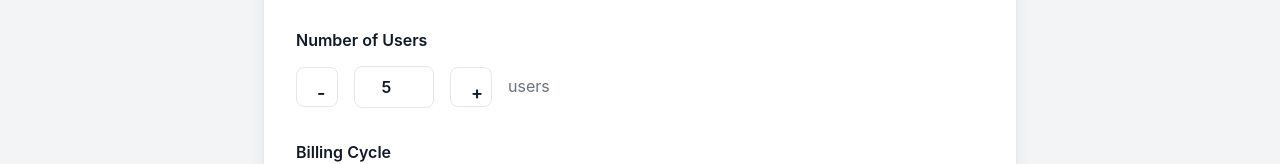
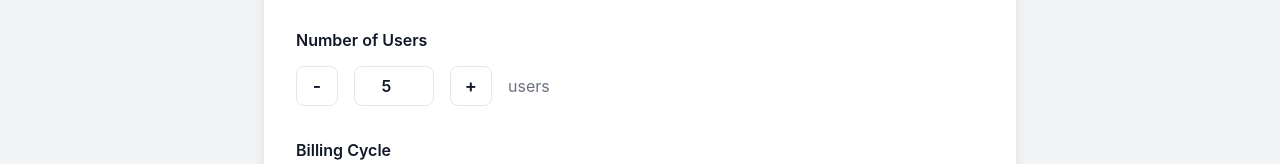
Before and after one commit to deepesh75/zyync-project-management, a Next.js app: page /pricing/pro in a window 1280 px wide. Shown: the part 361-525 px from the top of the page. Built offline with nearby package versions, Linux system fonts and the light colour scheme; no server answers.

Commit message:
Fix alignment: Properly align user count controls on pro pricing page

```diff
--- a/src/pages/pricing/pro.tsx
+++ b/src/pages/pricing/pro.tsx
@@ -185,7 +185,8 @@ export default function ProPricing() {
                   onClick={() => setUserCount(Math.max(1, userCount - 1))}
                   style={{
                     width: 40, height: 40, borderRadius: 8, border: '1px solid var(--border)',
-                    background: 'var(--surface)', cursor: 'pointer', fontSize: 18, fontWeight: 600, color: 'var(--text)'
+                    background: 'var(--surface)', cursor: 'pointer', fontSize: 18, fontWeight: 600, color: 'var(--text)',
+                    display: 'flex', alignItems: 'center', justifyContent: 'center', lineHeight: 1
                   }}
                 >
                   -
@@ -195,8 +196,9 @@ export default function ProPricing() {
                   value={userCount}
                   onChange={(e) => setUserCount(Math.max(1, parseInt(e.target.value) || 1))}
                   style={{
-                    width: 80, padding: '8px 12px', border: '1px solid var(--border)', borderRadius: 8,
-                    fontSize: 16, fontWeight: 600, textAlign: 'center', background: 'var(--surface)', color: 'var(--text)'
+                    width: 80, height: 40, padding: '0 12px', border: '1px solid var(--border)', borderRadius: 8,
+                    fontSize: 16, fontWeight: 600, textAlign: 'center', background: 'var(--surface)', color: 'var(--text)',
+                    lineHeight: 1, boxSizing: 'border-box'
                   }}
                   min="1"
                 />
@@ -204,12 +206,13 @@ export default function ProPricing() {
                   onClick={() => setUserCount(userCount + 1)}
                   style={{
                     width: 40, height: 40, borderRadius: 8, border: '1px solid var(--border)',
-                    background: 'var(--surface)', cursor: 'pointer', fontSize: 18, fontWeight: 600, color: 'var(--text)'
+                    background: 'var(--surface)', cursor: 'pointer', fontSize: 18, fontWeight: 600, color: 'var(--text)',
+                    display: 'flex', alignItems: 'center', justifyContent: 'center', lineHeight: 1
                   }}
                 >
                   +
                 </button>
-                <span style={{ fontSize: 16, color: 'var(--text-secondary)' }}>users</span>
+                <span style={{ fontSize: 16, color: 'var(--text-secondary)', lineHeight: 1, display: 'flex', alignItems: 'center', height: 40 }}>users</span>
               </div>
             </div>
 
```
